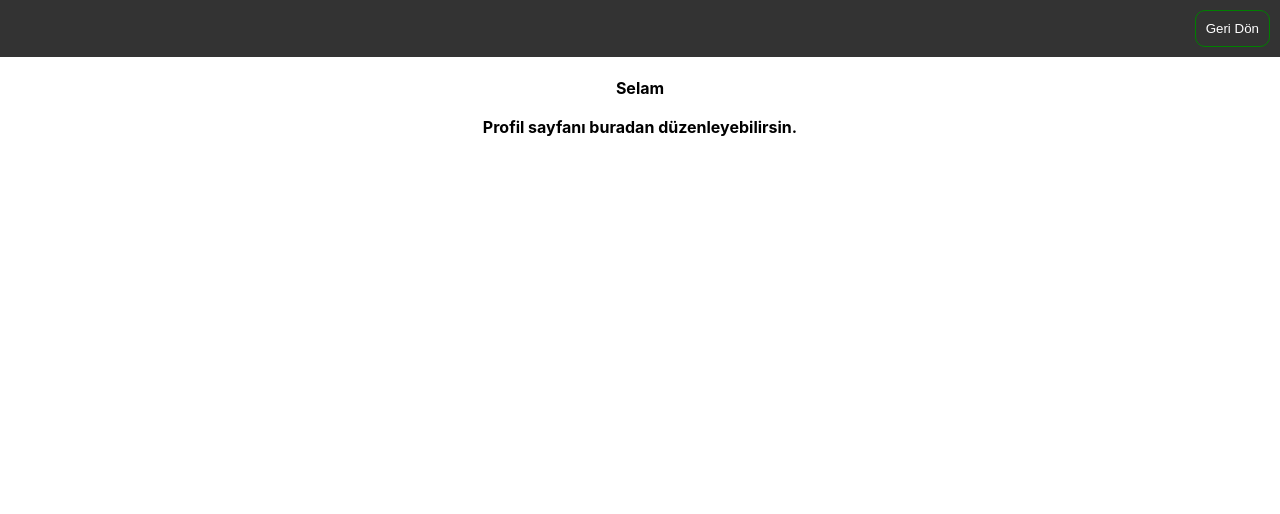
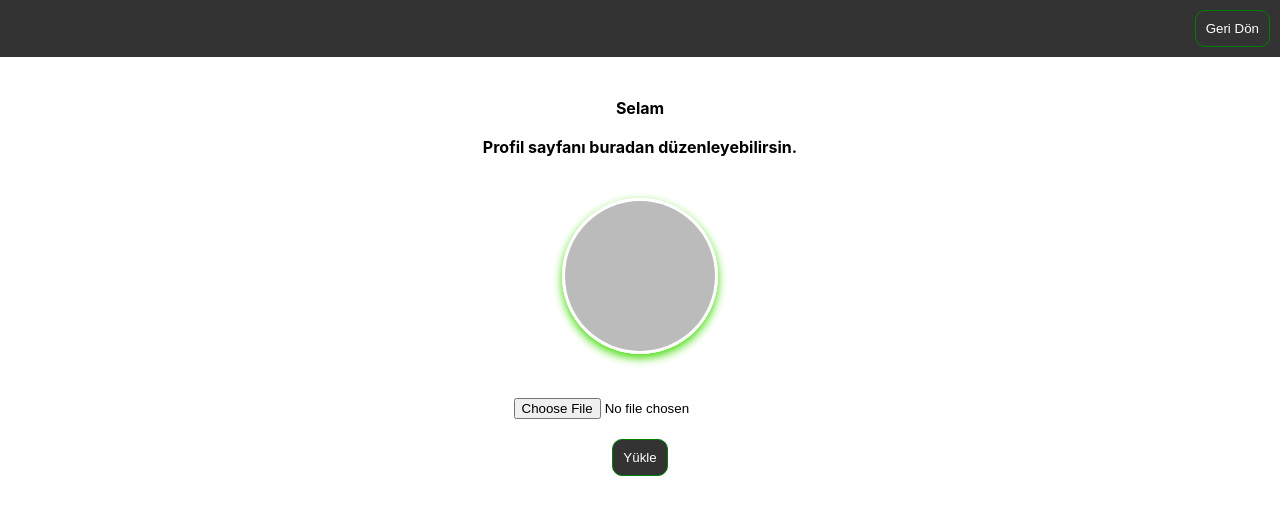
Before and after one commit to ataberkcetinkaya/StoryApp, a React (Create React App) app: page /profile in a window 1280 px wide. Shown: the top 514 px of the page. Built offline with nearby package versions, Linux system fonts and the light colour scheme; no server answers; the database is empty; sample sign-in values are in the browser's storage.

Commit message:
Profile Photo Option

```diff
--- a/src/context/AuthContext.js
+++ b/src/context/AuthContext.js
@@ -21,7 +21,8 @@ export function AuthProvider({ children }) {
         if (userDoc.exists()) {
           setCurrentUser({
             ...user,
-            username: userDoc.data().username //Kullanıcı adını çek
+            username: userDoc.data().username, //Kullanıcı adını çek
+            photoURL: userDoc.data().profilePhoto || null, //Fotoğraf URL çek
           });
         } else {
           setCurrentUser(user);
--- a/src/pages/Profile/Profile.css
+++ b/src/pages/Profile/Profile.css
@@ -1,3 +1,54 @@
+.profile-container {
+    display: flex;
+    flex-direction: column;
+    align-items: center;  /* Ortalamak için flex container */
+    text-align: center;
+    margin: 20px;
+}
+
 .userText {
     color: rgb(63, 219, 2);
 }
+
+.photo-container {
+    margin: 20px 0;   /* Fotoğraf ve yazı arasındaki boşluk */
+}
+
+.profilePhoto {
+    width: 150px;
+    height: 150px;
+    border-radius: 50%;
+    object-fit: cover;
+    border: 3px solid #fff;
+    box-shadow: 0px 4px 10px rgb(63, 219, 2);
+    transition: transform 0.3s ease-in-out;
+}
+
+.profilePhoto:hover {
+    transform: scale(1.05);
+}
+
+.upload-container {
+    display: flex;
+    flex-direction: column;
+    align-items: center;
+    margin-top: 20px;
+}
+
+.upload-container input {
+    margin-bottom: 10px;
+}
+
+@media (max-width: 768px) {
+    .profilePhoto {
+      width: 120px;
+      height: 120px;
+    }
+}
+
+@media (max-width: 480px) {
+    .profilePhoto {
+      width: 100px;
+      height: 100px;
+    }
+}
--- a/src/pages/Profile/Profile.js
+++ b/src/pages/Profile/Profile.js
@@ -2,25 +2,85 @@ import React from 'react'
 import { Link } from 'react-router-dom'
 import { useAuth } from '../../context/AuthContext';
 import './Profile.css';
+import { uploadToCloudinary } from '../../utils/Cloudinary';
+import { doc, updateDoc } from "firebase/firestore";
+import { db } from "../../firebase";
 
 export default function Profile() {
 
   const { currentUser } = useAuth();
+  const [file, setFile] = React.useState(null);
+  const [isUploading, setIsUploading] = React.useState(false);
 
    if (!currentUser) {
     return <p>Yükleniyor...</p>;
   }
 
+  const MAX_FILE_SIZE = 1 * 1024 * 1024;
+
+  const handleFileChange = (e) => {
+    const file = e.target.files[0]; //Kullanıcı tarafından seçilen dosya
+    if (file) {
+      if (file.size > MAX_FILE_SIZE) {
+        alert("Dosya boyutu çok büyük! Lütfen 1MB'den küçük bir dosya seçin.");
+        window.location.reload(); //Sayfayı yenile
+        return; //Dosya boyutu büyükse, işlemi durdur
+      }
+      setFile(file); //Dosya boyutu uygun ise, durumu güncelle
+    }
+  };
+
+  const handleUpload = async () => {
+    if (!file) return alert("Lütfen bir fotoğraf seçin!");
+    setIsUploading(true);
+
+    try {
+      const photoURL = await uploadToCloudinary(file);
+      if (!photoURL) throw new Error("Fotoğraf yüklenemedi!");
+
+      //Firestore'da kullanıcı profilini güncelle
+      const userDoc = doc(db, "users", currentUser.uid);
+      await updateDoc(userDoc, { profilePhoto: photoURL })
+
+      alert("Profil fotoğrafı başarıyla güncellendi!");
+      window.location.reload(); //Sayfayı yenile
+    } catch (error) {
+      console.error("Fotoğraf yükleme hatası:", error);
+      alert("Bir hata oluştu!");
+    } finally {
+      setIsUploading(false);
+    }
+  };
+
   return (
     <>
-    <div className='navbar'>
+      <div className='navbar'>
         <Link to="/">
-            <button className="back-button">Geri Dön</button>
+          <button className="back-button">Geri Dön</button>
         </Link>
-    </div>
-    <div>
+      </div>
+      <div className="profile-container">
         <h4>Selam <h3 className="userText">{currentUser.username}</h3> Profil sayfanı buradan düzenleyebilirsin.</h4>
-    </div>
+
+        {/* Profil Fotoğrafı */}
+        <div className="photo-container">
+          {currentUser?.photoURL && (
+            <img
+              className="profilePhoto"
+              src={currentUser?.photoURL}
+              alt="Profil Fotoğrafı"
+            />
+          )}
+        </div>
+
+        {/* Dosya Seçme ve Yükleme Butonları */}
+        <div className="upload-container">
+          <input type="file" onChange={handleFileChange} />
+          <button onClick={handleUpload} disabled={isUploading}>
+            {isUploading ? "Yükleniyor..." : "Yükle"}
+          </button>
+        </div>
+      </div>
     </>
   )
 }
--- /dev/null
+++ b/src/utils/Cloudinary.js
@@ -0,0 +1,21 @@
+export const uploadToCloudinary = async (file) => {
+
+    const uploadPreset = process.env.REACT_APP_IMAGE_SECRET;
+    const cloudName = process.env.REACT_APP_IMAGE_SECRET_2;
+
+    const formData = new FormData();
+    formData.append("file", file);
+    formData.append("upload_preset", uploadPreset); //Cloudinary'deki upload preset adı
+
+    try {
+      const response = await fetch(`https://api.cloudinary.com/v1_1/${cloudName}/image/upload`, {
+        method: "POST",
+        body: formData,
+      });
+      const data = await response.json();
+      return data.secure_url; //Yüklenen dosyanın URL'si
+    } catch (error) {
+      console.error("Fotoğraf yükleme hatası:", error);
+      return null;
+    }
+  };
```
